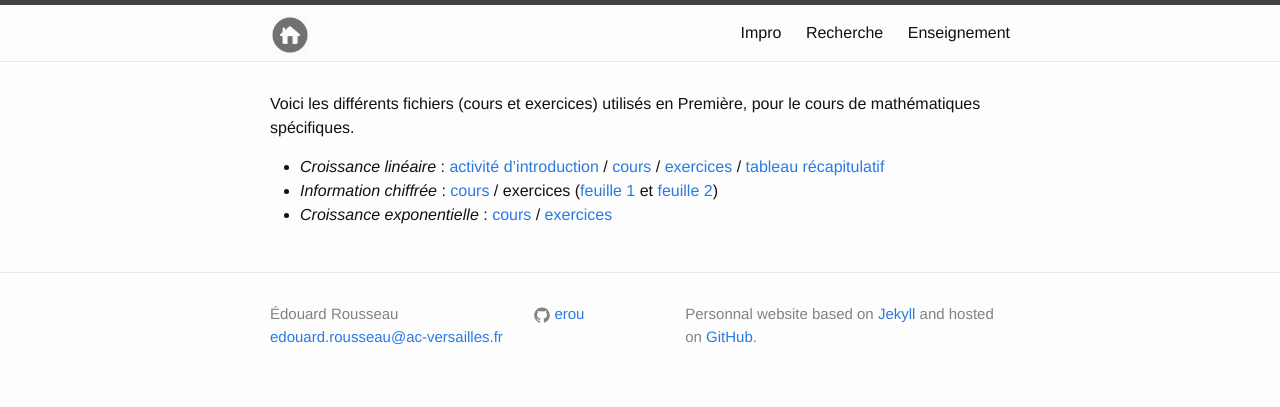
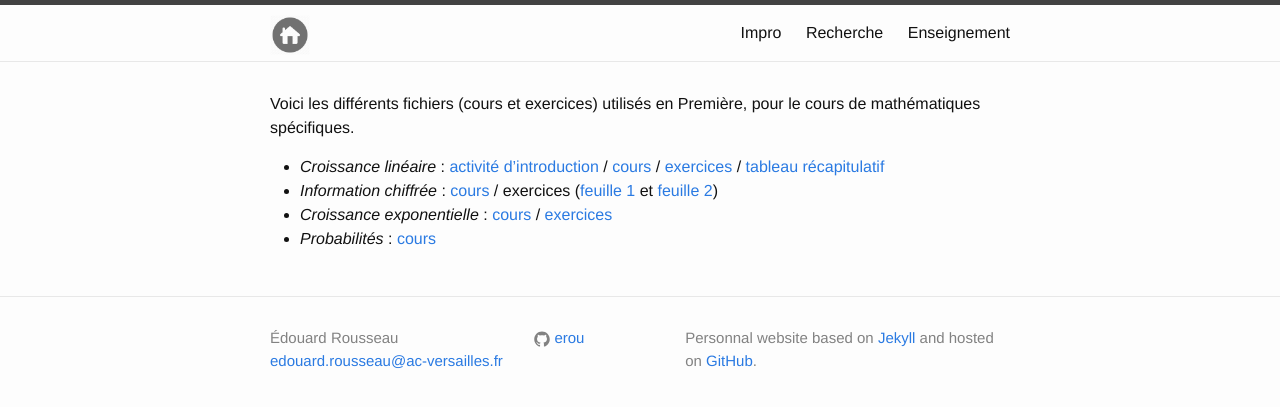
Before and after one commit to erou/erou.github.io, a Jekyll site: the page built from teaching/corot-mathspe.md, in a window 1280 px wide. Shown: the top 407 px of the page. Built offline with Jekyll 4.4.1, drawn with Linux system fonts in a browser that asks for light colours.

Commit message:
new chapter in math spec

```diff
--- a/teaching/corot-mathspe.md
+++ b/teaching/corot-mathspe.md
@@ -12,3 +12,4 @@ cours de mathématiques spécifiques.
 * *Information chiffrée* : [cours](cours-information-chiffree.pdf) / exercices ([feuille 1](exos-information-chiffree1.pdf) et [feuille 2](exos-information-chiffree.pdf))
 * *Croissance exponentielle* : [cours](cours-croissance-exponentielle.pdf) /
   [exercices](exos-croissance-exponentielle.pdf)
+* *Probabilités* : [cours](cours-proba.pdf)
```
Also changed, not shown: 1 other file.
